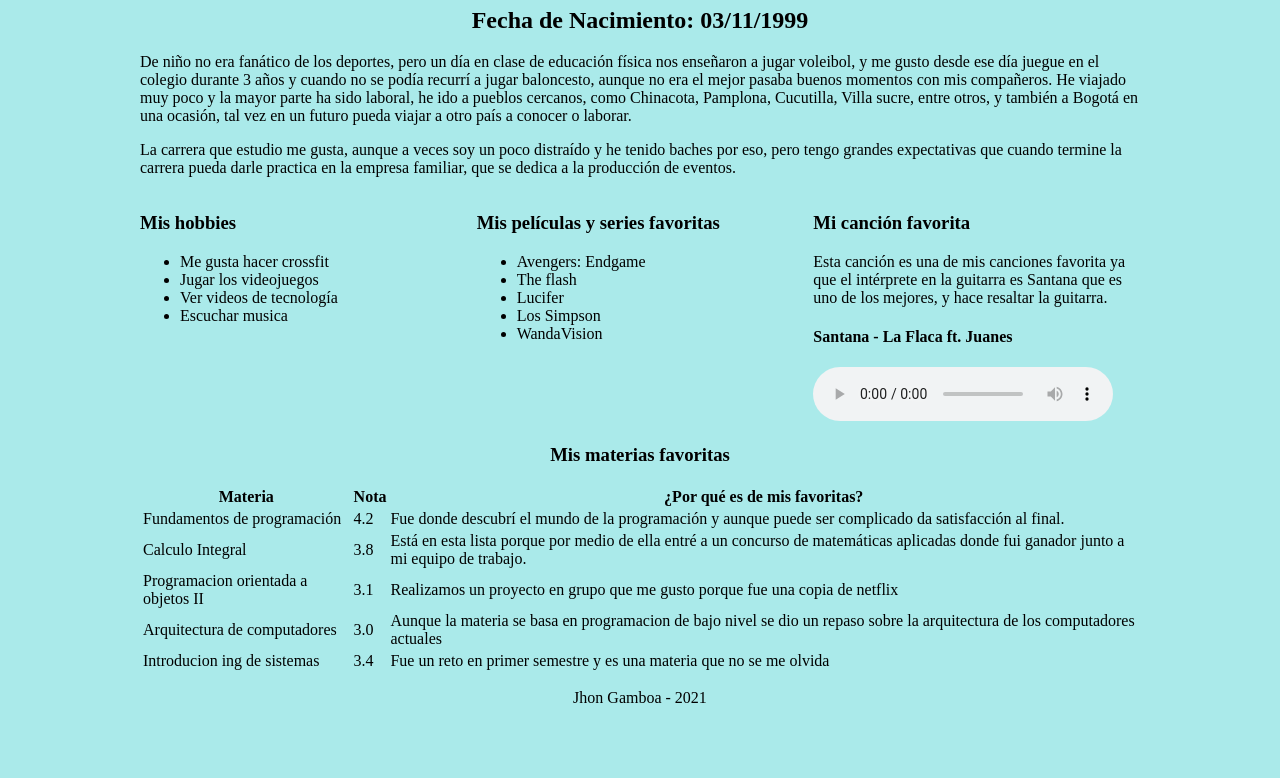
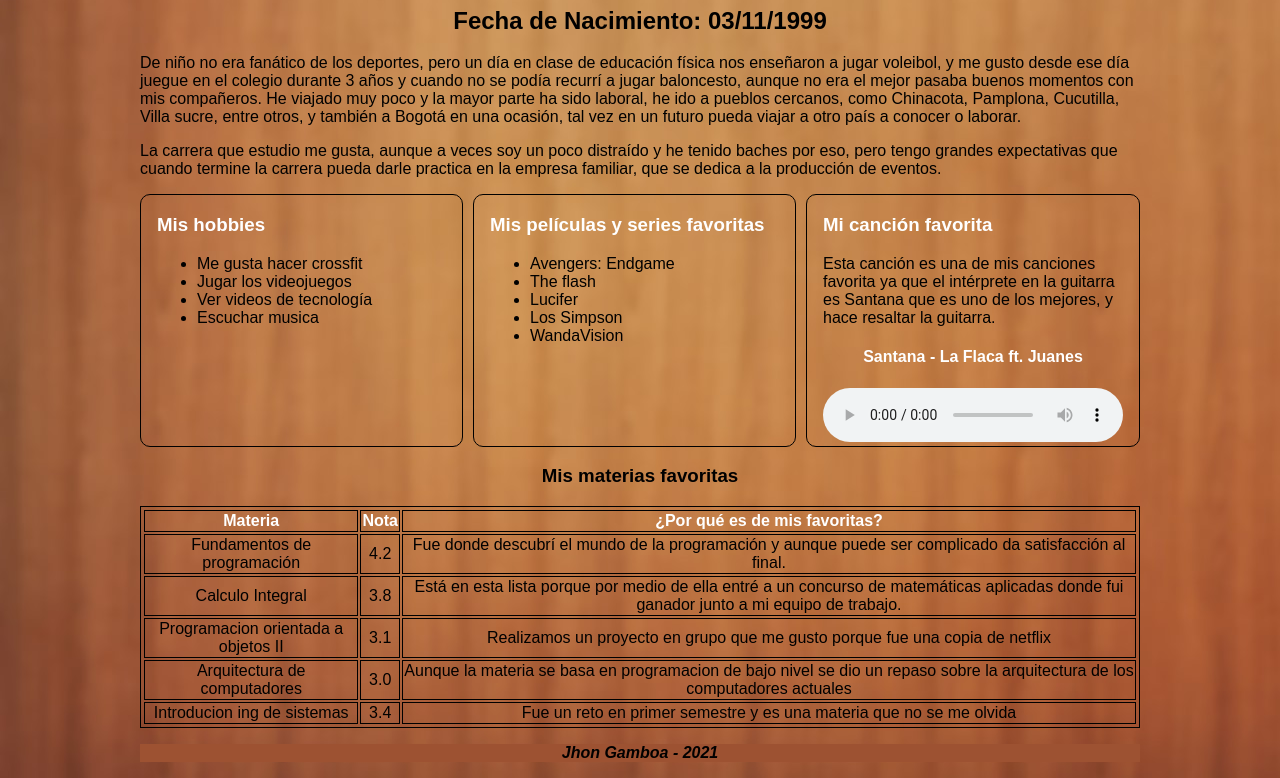
Before and after one commit to G4M804/HojaDeVida, a plain HTML site: page index.html in a window 1280 px wide. Shown: the part 277-1055 px from the top of the page. Before the commit the page ends 1000 px from the top, so only its background shows below. Drawn offline with Linux system fonts and the light colour scheme.

Commit message:
Add files via upload

```diff
--- a/index.html
+++ b/index.html
@@ -3,39 +3,33 @@
 <head>
 	<meta charset="utf-8">
 	<meta name="viewport" content="width=device-width, initial-scale=1, maximum-scale=1">
+  <link href="styles/style.css" rel="stylesheet" type="text/css">
 	<title>Hoja de Vida</title>
 
 </head>
 
 
-<body  style="max-width: 1000px;
-  margin: auto; background-color: #AAEAEA; ">
+<body>
+
+<img id="foto" src="img/jhon.png" alt="">
+
+<header><h1>
+Jhon Stiven Gamboa Carrillo
+</h1 ></header>
 
 
-<img id="foto" src="img/jhon.png" alt=""  style="width:100%;">
-
-<header><h1 style= "color: red; text-align: center;">Jhon Stiven Gamboa Carrillo  </h1 ></header>
-
-
-		<h2 style="text-align: center">Fecha de Nacimiento: 03/11/1999</h2>
+		<h2>Fecha de Nacimiento: 03/11/1999</h2>
 
 <p> De niño no era fanático de los deportes, pero un día en clase de educación física nos enseñaron a jugar voleibol, y me gusto desde ese día juegue en el colegio durante 3 años y cuando no se podía recurrí a jugar baloncesto, aunque no era el mejor pasaba buenos momentos con mis compañeros. He viajado muy poco y la mayor parte ha sido laboral, he ido a pueblos cercanos, como Chinacota, Pamplona, Cucutilla, Villa sucre, entre otros, y también a Bogotá en una ocasión, tal vez en un futuro pueda viajar a otro país a conocer o laborar.</p>
 
 <p> La carrera que estudio me gusta, aunque a veces soy un poco distraído y he tenido baches por eso, pero tengo grandes expectativas que cuando termine la carrera pueda darle practica en la empresa familiar, que se dedica a la producción de eventos.</p>
 
-      <div class="wrapper" style="
-      display: grid;
-      grid-template-columns: repeat(3, 1fr);
-      grid-gap: 10px;
-      grid-auto-rows: minmax(100px, auto);">
+      <div class="wrapper">
 
-        <div class="uno" style="
-          grid-column: 1 / 3;
-          grid-row: 1;" >
+        <div class="uno">
 
-      <section>
 
-			<h3>Mis hobbies</h3>
+			<h3 id="hobbies">Mis hobbies</h3>
 
 			<ul>
 					<li> Me gusta hacer crossfit </li>
@@ -45,13 +39,9 @@
 
 				</ul>
 
-      </section>
-
       </div>
 
-        <div class="dos" style="
-          grid-column: 2 / 3;
-          grid-row: 1;">
+        <div class="dos">
 
        <section>
 
@@ -70,9 +60,7 @@
 
       </div>
 
-      <div class="tres" style="
-          grid-column: 3 / 3;
-          grid-row: 1;">
+      <div class="tres">
 
         <section>
 
@@ -93,7 +81,7 @@
           </div>
         </div>
 
-			<h3 style="text-align: center;">Mis materias favoritas</h3>
+			<h3 class="materias">Mis materias favoritas</h3>
 
 			  <table>
       <tr>
@@ -128,8 +116,8 @@
       </tr>
     </table>
 
-
-
-<footer ><p style="text-align:  center;"> Jhon Gamboa - 2021</p></footer>
+<footer >
+  <p> Jhon Gamboa - 2021</p>
+</footer>
 </body>
 </html>
--- /dev/null
+++ b/styles/style.css
@@ -0,0 +1,90 @@
+body {
+  max-width: 1000px;
+  margin: auto;
+  background-image:url(../img/fondo.jpg);
+  padding-left:50px;
+  padding-right: 50px;
+  font-family: Arial, Helvetica, sans-serif;
+}
+
+img{
+	width:100%;
+}
+
+h1 {
+  color: #ffffff;
+  text-align: center;
+}
+
+h2{
+	text-align: center
+}
+
+h3{
+	color: #ffffff;
+}
+
+h3.materias{
+	color:black;
+	text-align: center;
+}
+
+h4{
+	color: #ffffff;
+	text-align: center;
+}
+
+table, th, td {
+	text-align: center;
+	padding: 1px;
+  border: 1px solid black;
+}
+
+section.sc1{
+
+	border: solid;
+	border-color: black;
+
+}
+
+div.wrapper{
+	display: grid;
+      grid-template-columns: repeat(3, 1fr);
+      grid-gap: 10px;
+      grid-auto-rows: minmax(100px, auto);
+}
+
+div.uno{
+	border: 1px solid;
+	border-radius: 10px;
+	padding: 0.01em 16px;
+    grid-row: 1;
+}
+
+div.dos{
+	border: 1px solid;
+	border-radius: 10px;
+	padding: 0.01em 16px;
+	grid-column: 2 / 3;
+          grid-row: 1;
+}
+
+div.tres{
+	border: 1px solid;
+	border-radius: 10px;
+	padding: 0.01em 16px;
+	grid-column: 3 / 3;
+    grid-row: 1;
+}
+
+footer{
+	background-color: #9d5232;
+	font-style: oblique;
+	text-align:  center;
+	font-weight: bold;
+}
+
+th{
+	color:#ffffff;
+
+}
```
Also changed, not shown: img/fondo.jpg (added).
